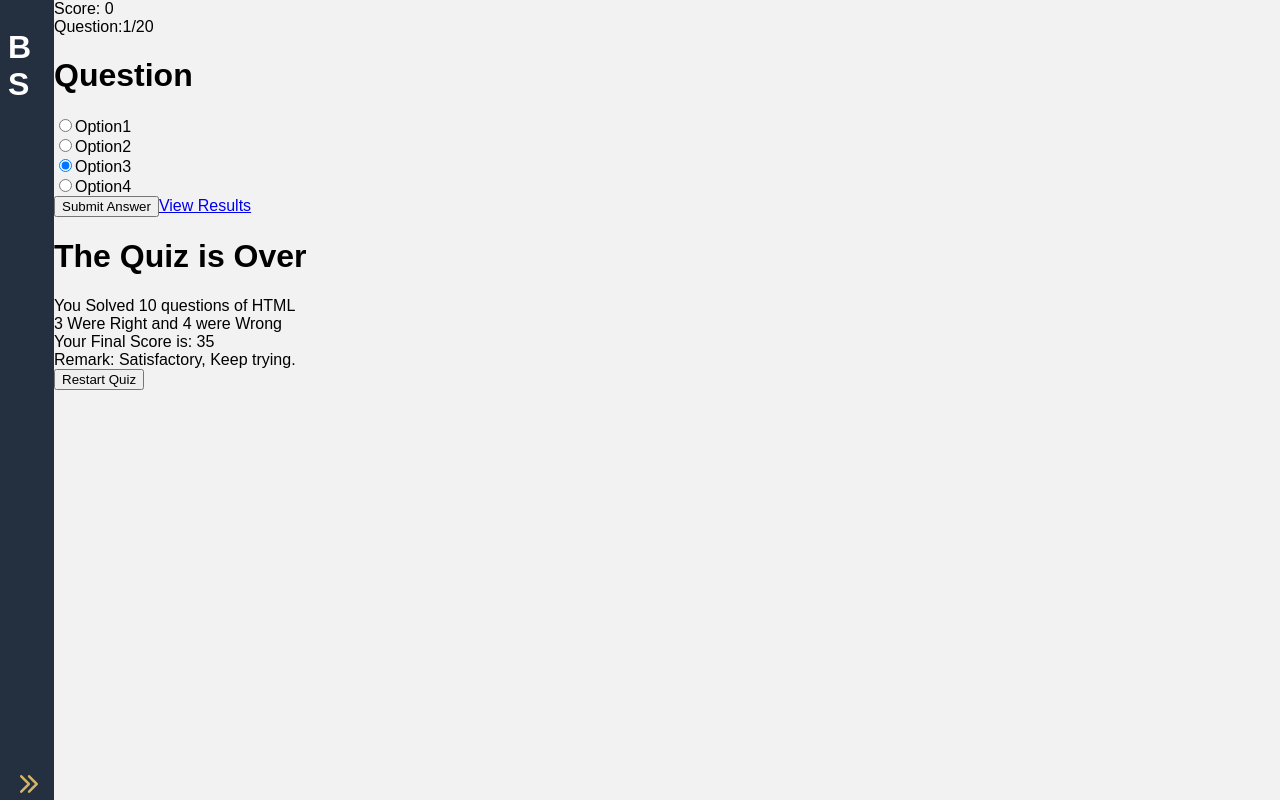
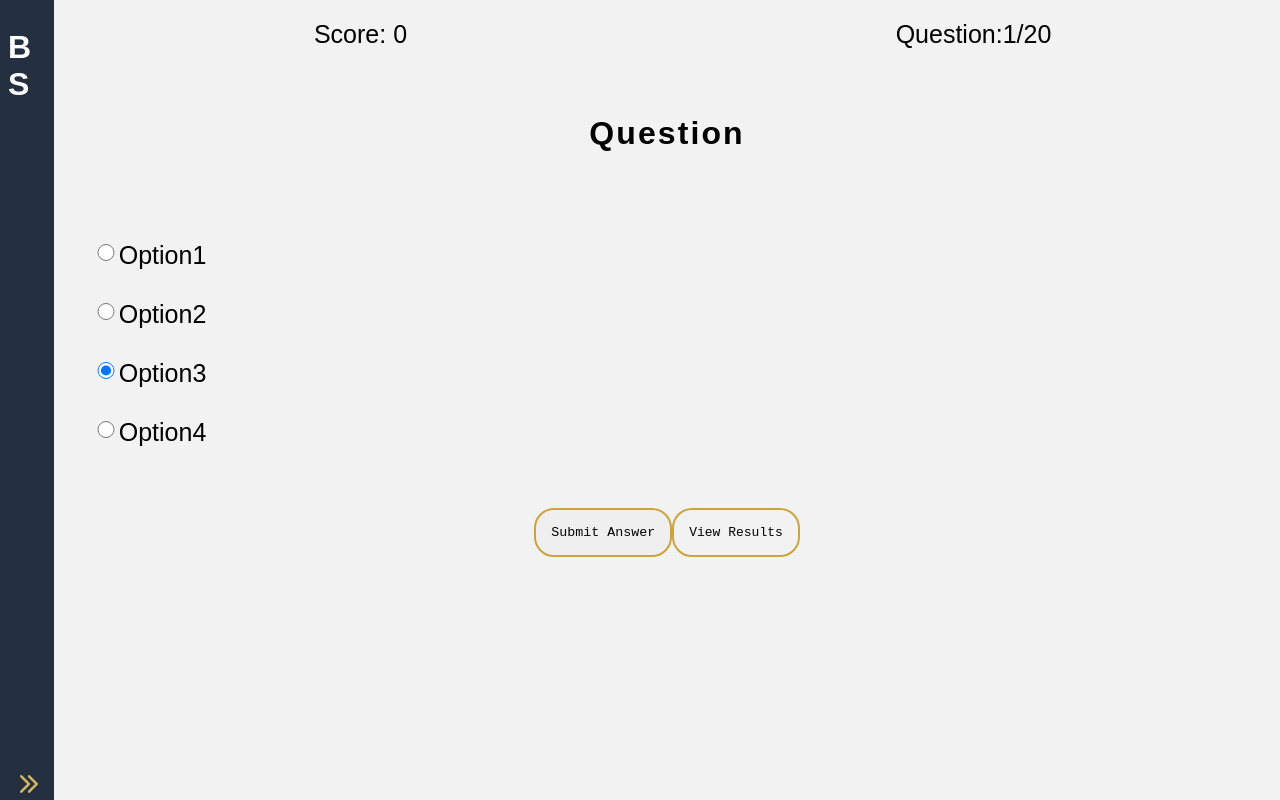
Before and after one commit to MadeleineJonassen/IDATT2105_Full_Stack_Application_Development, a Vue app in the folder FullstackProsjekt/src/frontend/: page /play-quiz in a window 1280 px wide. Shown: the top 800 px of the page. Built offline with nearby package versions, Linux system fonts and the light colour scheme.

Commit message:
Create basic layout for PlayQuizView.vue

```diff
--- a/FullstackProsjekt/src/frontend/src/views/PlayQuizView.vue
+++ b/FullstackProsjekt/src/frontend/src/views/PlayQuizView.vue
@@ -35,13 +35,173 @@
 
 	<div class="final-result">
 		<h1>The Quiz is Over</h1>
-		<div class="solved-ques-no">You Solved 10 questions of HTML</div>
-		<div class="right-wrong">3 Were Right and 4 were Wrong</div>
+		<div class="solved-ques-no">You Solved 10 questions of {Name of quiz here}</div>
+		<div class="right-wrong">3/4 were right</div>
 		<div id="display-final-score">Your Final Score is: 35</div>
-		<div class="remark">Remark: Satisfactory, Keep trying.</div>
+		<div class="remark">Remark: Satisfactory, Keep trying!</div>
 		<button id="restart">Restart Quiz</button>
 	</div>
 
 	</body>
 
 </template>
+
+<style>
+.quiz{
+	text-align: center;
+	margin-top: 20px;
+	height: 100vh;
+}
+
+#info{
+	height:25px;
+}
+
+#score{
+	width:50%;
+	float:left;
+	font-size: 25px;
+}
+
+#ques-left{
+	width:50%;
+	float:left;
+	font-size:25px;
+
+}
+
+#ques-view{
+	height: 35px;
+	margin-top: 10px;
+	padding: 2px;
+}
+.question{
+	font-family: 'Roboto Slab', sans-serif;
+	letter-spacing: .13em;
+}
+
+.choice{
+	padding: 3%;
+}
+
+.options{
+	display:block;
+	font-size: 25px;
+	margin-top: 30px;
+	text-align: left;
+}
+
+input[type=radio] {
+	border: 5px solid white;
+	width: 20px;
+	height: 1.3em;
+	float: left;
+}
+
+.ans-btn{
+	padding: 2%;
+}
+
+.submit-answer{
+	border: 2px solid #CCA43B;
+	padding: 15px;
+	border-radius: 20px;
+	font-family: monospace;
+	transition: background-color 0.3s,border 0.2s, color 0.2s;
+}
+
+.submit-answer:hover{
+
+	background-color: #CCA43B;
+	padding: 16px;
+	color: #fff;
+	cursor: pointer;
+	border-radius: 20px;
+}
+
+.view-results{
+	text-decoration: none;
+	color: black;
+	border: 2px solid #CCA43B;
+	padding: 15px;
+	border-radius: 20px;
+	font-family: monospace;
+	transition: background-color 0.3s,border 0.2s, color 0.2s;
+}
+
+.view-results:hover{
+	background-color: #CCA43B;
+	padding: 16px;
+	color: #fff;
+	cursor: pointer;
+	border-radius: 20px;
+}
+
+/*Final Results*/
+.final-result{
+	text-align: center;
+	padding: 10px;
+	font-size: 1.5em;
+	height: 100vh;
+}
+.solved-ques-no{
+	padding: 10px;
+}
+
+.right-wrong{
+	padding: 10px;
+}
+
+#display-final-score{
+	padding: 5%;
+}
+.remark{
+	padding: 5%
+}
+#restart{
+	background-color:#CCA43B;
+	margin-left: 30px;
+	border: 2px solid #CCA43B;
+	padding: 15px;
+	border-radius: 20px;
+	font-size: 80%;
+	transition: background-color 0.3s,border 0.2s, color 0.2s;
+}
+
+#restart:hover{
+	background-color: #CCA43B;
+	color:#fff;
+	cursor: pointer;
+	/*    width: 120px;*/
+	font-size: 90%;
+}
+
+
+@media only screen and (max-width: 1250px) {
+	.options{
+		margin-left: 8%
+	}
+}
+
+@media only screen and (max-width: 850px) {
+	.options{
+		margin-left: 4%;
+	}
+}
+
+@media only screen and (max-width: 650px) {
+	.options{
+		display: block;
+		margin-top: 3%;
+
+	}
+}
+
+@media only screen and (max-width: 550px) {
+	.options{
+		margin-top: 3%;
+
+	}
+
+}
+</style>
```
